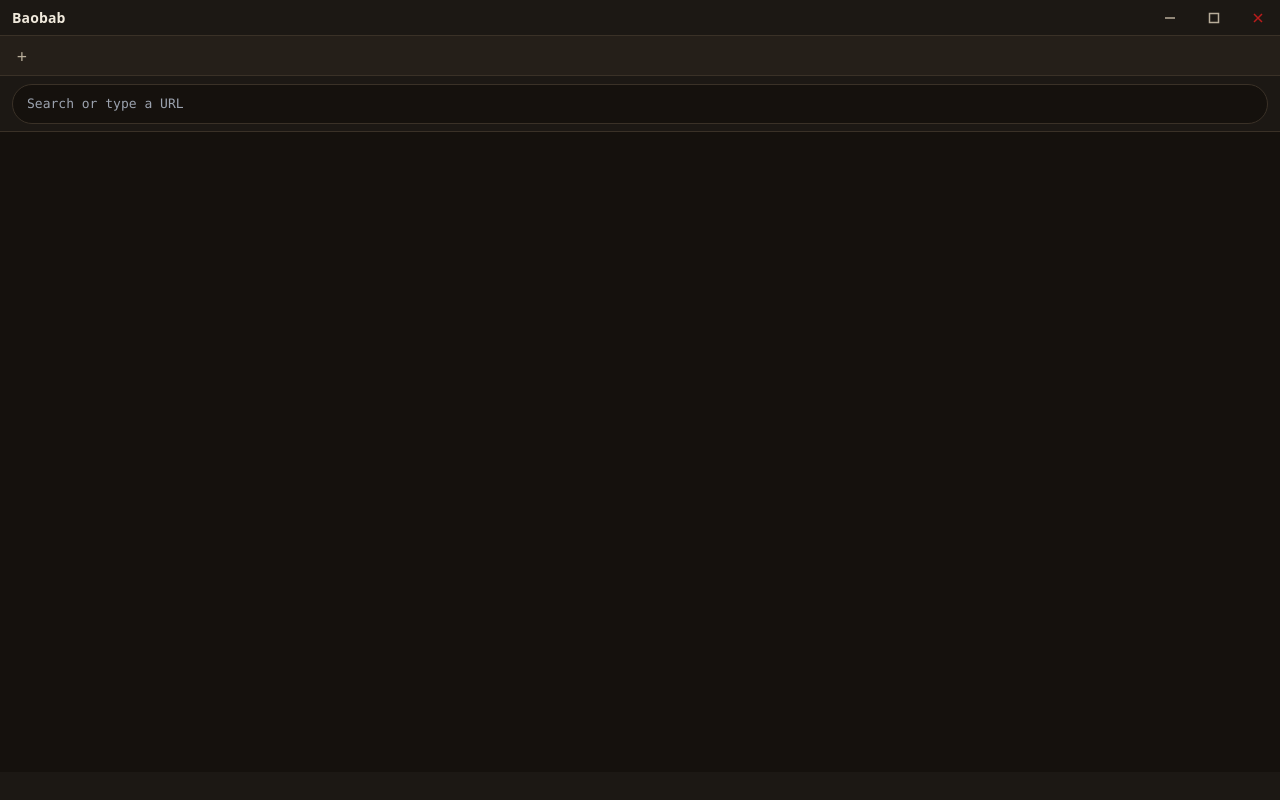
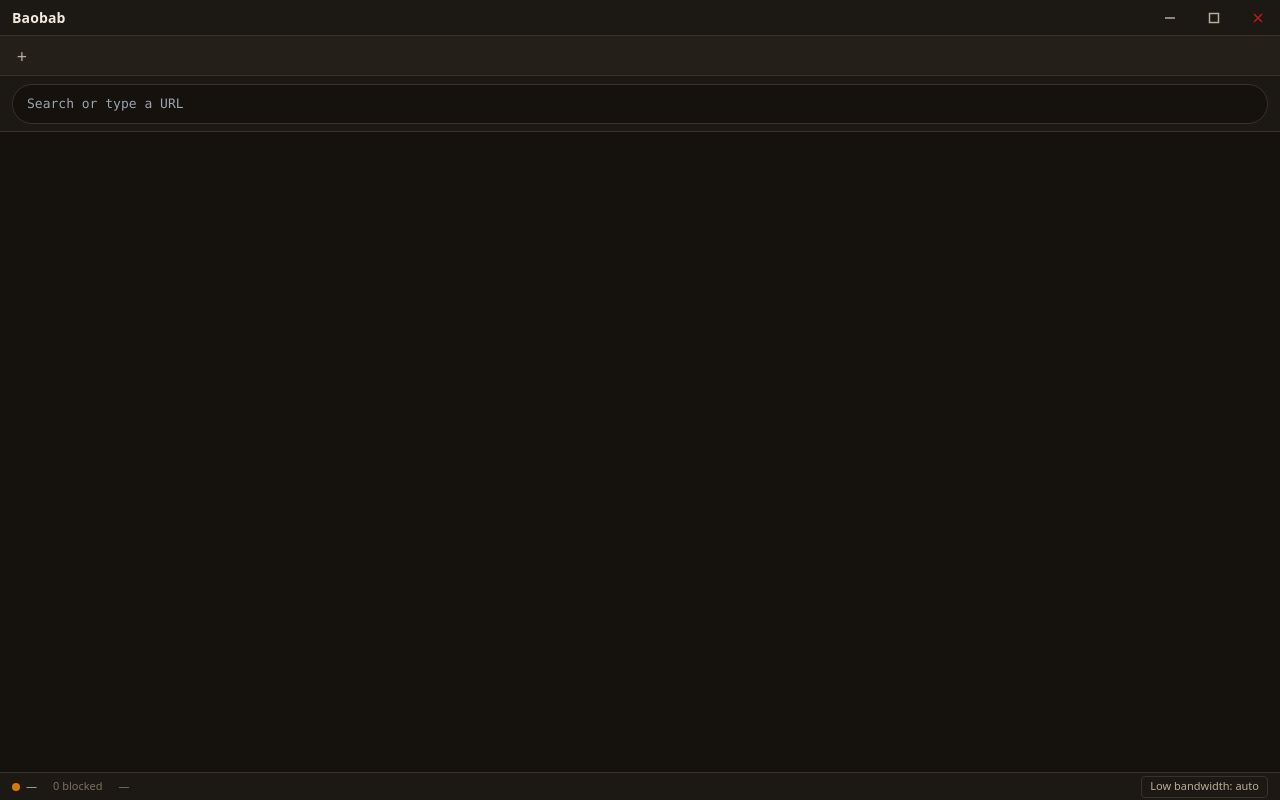
Before and after one commit to ghwmelite-dotcom/baobab, a React (Vite) app in the folder apps/desktop/: page / in a window 1280 px wide. Built offline with nearby package versions, Linux system fonts and the light colour scheme.

Commit message:
feat(desktop): StatusBar shell + sovereignty store

```diff
--- a/apps/desktop/src/App.tsx
+++ b/apps/desktop/src/App.tsx
@@ -3,6 +3,7 @@ import { ChromeShell } from './chrome/ChromeShell'
 import { TitleBar } from './chrome/TitleBar'
 import { TabStrip } from './chrome/TabStrip'
 import { Omnibar } from './chrome/Omnibar'
+import { StatusBar } from './chrome/StatusBar'
 import { useChromeShortcuts } from './chrome/useChromeShortcuts'
 
 export function App() {
@@ -13,7 +14,7 @@ export function App() {
         titlebar={<TitleBar />}
         tabStrip={<TabStrip />}
         omnibar={<Omnibar />}
-        statusBar={<div style={{ height: 28, background: 'var(--surface-1)' }} />}
+        statusBar={<StatusBar />}
       >
         {null}
       </ChromeShell>
--- /dev/null
+++ b/apps/desktop/src/chrome/StatusBar.tsx
@@ -0,0 +1,70 @@
+import { strings } from '@baobab/brand'
+import { useSovereigntyStore } from '~/state/sovereignty.store'
+
+export function StatusBar() {
+  const residency = useSovereigntyStore((s) => s.residency)
+  const ads = useSovereigntyStore((s) => s.adsBlocked)
+  const ms = useSovereigntyStore((s) => s.pageLoadMs)
+  const lowBwMode = useSovereigntyStore((s) => s.lowBwMode)
+  const setLowBwMode = useSovereigntyStore((s) => s.setLowBwMode)
+
+  const isHome = residency.region === 'africa'
+  const label = residency.region === 'unknown' ? '—' : isHome ? strings.residency.home : strings.residency.roaming
+  const tooltip = isHome ? strings.tooltips.home : strings.tooltips.roaming
+  const dotColor = isHome ? 'var(--sovereignty-ok)' : 'var(--sovereignty-warn)'
+
+  return (
+    <footer
+      style={{
+        height: 28,
+        display: 'flex',
+        alignItems: 'center',
+        gap: 16,
+        paddingInline: 12,
+        background: 'var(--surface-1)',
+        borderTop: '1px solid var(--border)',
+        fontSize: 11,
+        color: 'var(--text-muted)',
+      }}
+    >
+      <span title={tooltip} style={{ display: 'inline-flex', alignItems: 'center', gap: 6 }}>
+        <span
+          aria-hidden
+          style={{
+            width: 8,
+            height: 8,
+            borderRadius: '50%',
+            background: dotColor,
+            display: 'inline-block',
+          }}
+        />
+        <span style={{ color: 'var(--text-secondary)' }}>
+          {label}
+          {residency.colo !== 'unknown' && ` · ${residency.colo}`}
+        </span>
+      </span>
+
+      <span title="Ads blocked on this page">{ads} blocked</span>
+      <span title="Page load time">{ms != null ? `${ms} ms` : '—'}</span>
+
+      <button
+        type="button"
+        onClick={() => setLowBwMode(lowBwMode === 'on' ? 'auto' : 'on')}
+        title={strings.tooltips.lowBandwidth}
+        style={{
+          marginLeft: 'auto',
+          height: 22,
+          paddingInline: 8,
+          borderRadius: 4,
+          border: '1px solid var(--border)',
+          background: lowBwMode === 'on' ? 'var(--accent-dim)' : 'transparent',
+          color: lowBwMode === 'on' ? 'var(--accent-light)' : 'var(--text-secondary)',
+          cursor: 'pointer',
+          fontSize: 11,
+        }}
+      >
+        Low bandwidth: {lowBwMode}
+      </button>
+    </footer>
+  )
+}
--- /dev/null
+++ b/apps/desktop/src/state/sovereignty.store.ts
@@ -0,0 +1,24 @@
+import { create } from 'zustand'
+import type { LowBandwidthMode, Residency } from '@baobab/core'
+
+interface SovereigntyState {
+  residency: Residency
+  lowBwMode: LowBandwidthMode
+  adsBlocked: number
+  pageLoadMs: number | null
+  setResidency: (r: Residency) => void
+  setLowBwMode: (m: LowBandwidthMode) => void
+  bumpAdsBlocked: (n: number) => void
+  setPageLoadMs: (ms: number | null) => void
+}
+
+export const useSovereigntyStore = create<SovereigntyState>()((set) => ({
+  residency: { colo: 'unknown', region: 'unknown', dataResidency: '' },
+  lowBwMode: 'auto',
+  adsBlocked: 0,
+  pageLoadMs: null,
+  setResidency: (residency) => set({ residency }),
+  setLowBwMode: (lowBwMode) => set({ lowBwMode }),
+  bumpAdsBlocked: (n) => set((s) => ({ adsBlocked: s.adsBlocked + n })),
+  setPageLoadMs: (pageLoadMs) => set({ pageLoadMs }),
+}))
```
